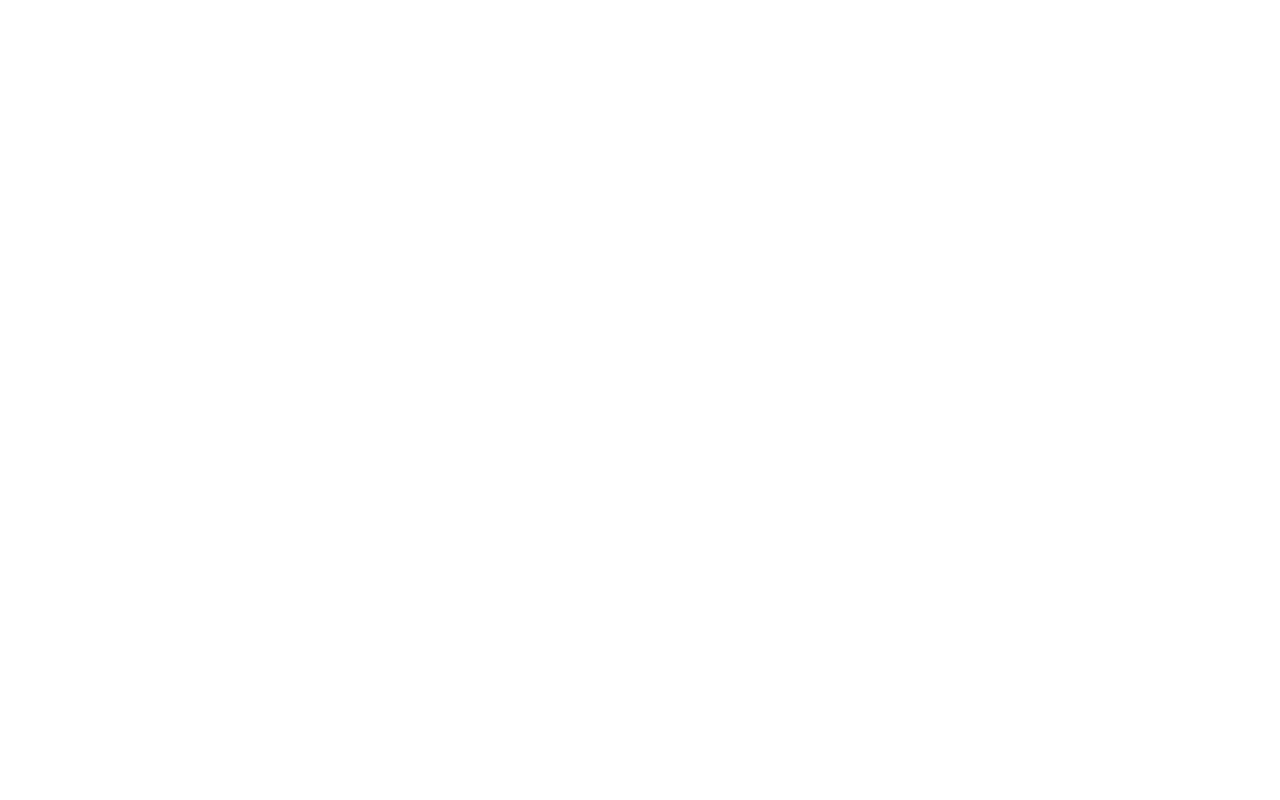
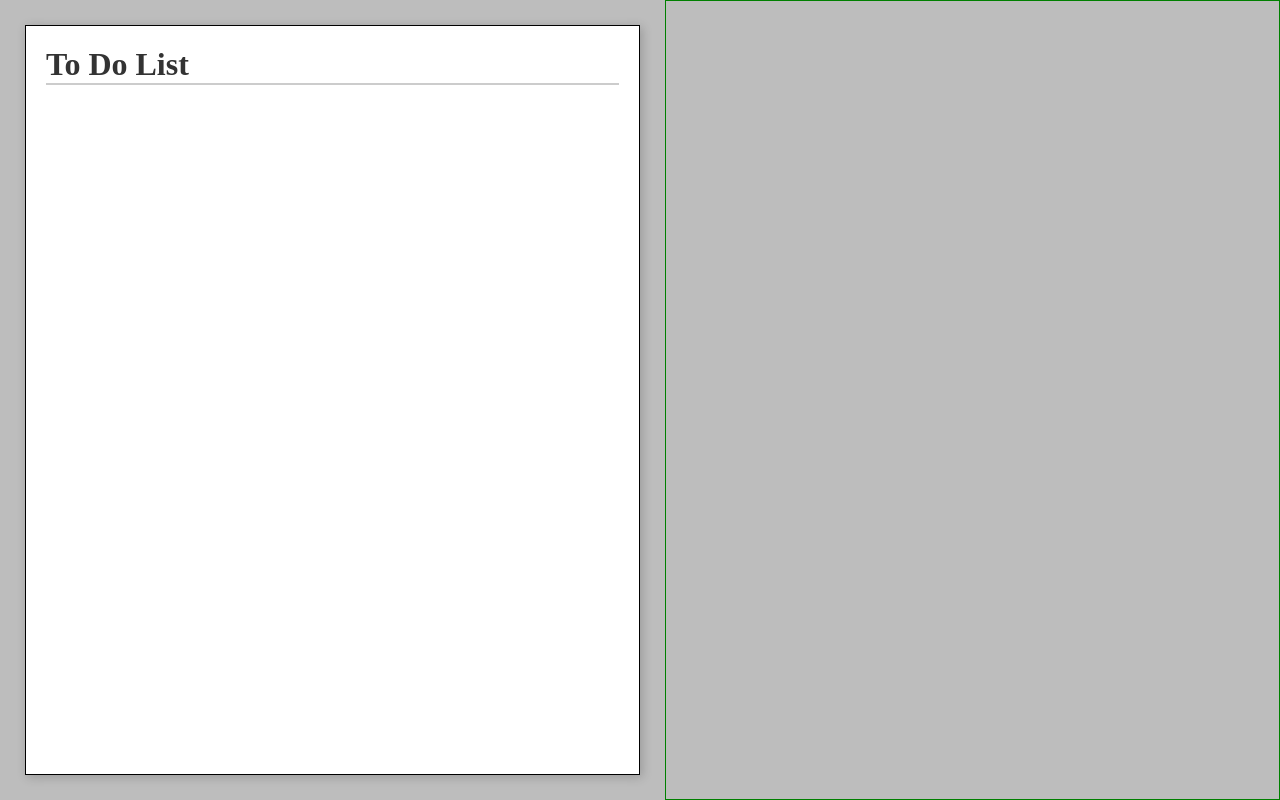
Before and after one commit to CrispysCode/to-do-list, a website built with webpack: page src/template.html in a window 1280 px wide. Built offline with nearby package versions, Linux system fonts and the light colour scheme.

Commit message:
finished some styling and added webpack dev server.

```diff
--- a/src/index.js
+++ b/src/index.js
@@ -1,5 +1,5 @@
 import "./styles.css";
-import { greeting } from "./startModule.js";
+import { greeting } from "./modules/startModule.js";
 //import anyImage from "./image.png";
 //const image = document.createElement("img");
 // image.src = anyImage;
--- a/src/styles.css
+++ b/src/styles.css
@@ -5,3 +5,45 @@
     box-sizing: border-box;
     font-size: 16px;
 }
+
+/* Main */
+
+.main-container {
+    display: flex;
+    height: 100vh;
+
+    background-color: rgb(189, 189, 189);
+}
+
+/*Left Side */
+
+.left-container {
+    border: 1px solid black;
+    background: white;
+    padding: 20px;
+    box-shadow:  2px 2px 10px rgba(0,0,0,0.2);
+    width: 50%;
+    margin: 25px;
+}
+.notepad {
+    border-bottom: 2px solid #ccc;
+    margin-bottom: 20px;
+
+}
+
+.notepad h1 {
+    font-size: 2rem;
+    color: #333;
+}
+
+/*Right Side */
+
+.right-container {
+    width: 50%;
+    border: 1px solid green;
+    display: flex;
+    flex-wrap: wrap;
+    gap: 20px;
+    padding: 25px;
+    align-content: flex-start;
+}
--- a/src/template.html
+++ b/src/template.html
@@ -6,6 +6,16 @@
     <title>Document</title>
 </head>
 <body>
+   <div class="main-container">
+    <div class="left-container">
+        <div class="notepad">
+            <h1>To Do List</h1>
+        </div>
 
+    </div>
+    <div class="right-container">
+
+    </div>
+   </div>
 </body>
 </html>
```
Also changed, not shown: src/modules/formGenerator.js (added), src/modules/projectDisplay.js (added), src/modules/startModule.js (renamed from src/startModule.js), src/modules/todoItem.js (added), 1 other file.
